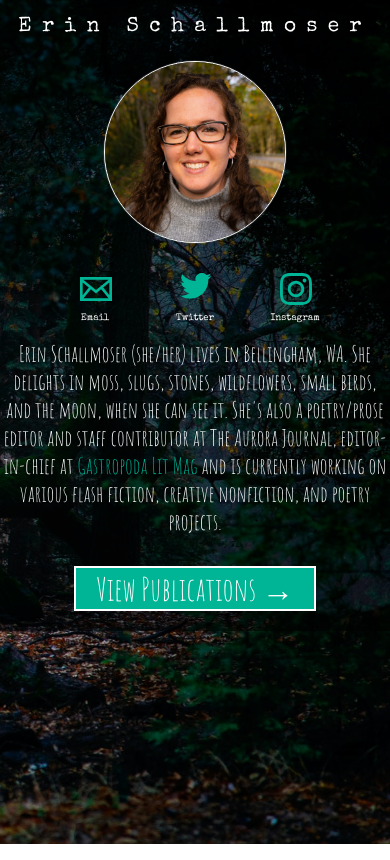
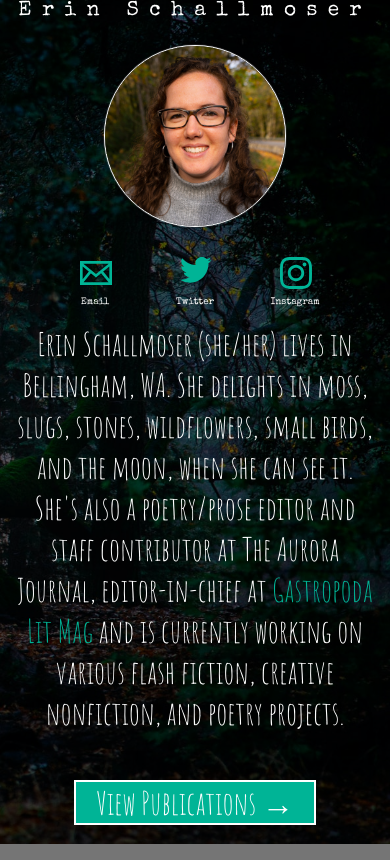
Before and after one commit to dougschallmoser/erins-stories, a React (Create React App) app: page / in a window 390 px wide. Built offline with nearby package versions, Linux system fonts and the light colour scheme.

Commit message:
update mobile

```diff
--- a/public/main.css
+++ b/public/main.css
@@ -263,15 +263,20 @@ a:hover {
 
 @media screen and (max-width: 600px) {
   #splash {
-    display: block;
+    position: relative;
   }
 
   #bio-photo {
     max-height: 180px;
   }
 
+  #bio-text {
+    padding-left: 1rem;
+    padding-right: 1rem;
+  }
+
   #bio-text p {
-    font-size: 1.4rem;
+    font-size: 2rem;
   }
 
   #name {
@@ -305,10 +310,6 @@ a:hover {
 }
 
 @media screen and (max-width: 500px) {
-  #bio-text p {
-    font-size: 1.4rem;
-  }
-
   #pub-title-main {
     font-size: 1rem;
     max-width: 65%;
--- a/src/components/styles.js
+++ b/src/components/styles.js
@@ -19,13 +19,10 @@ export const SCMainContainer = styled.div`
     margin-top: 0;
     padding: 1rem 0;
     width: 100vw;
-    height: auto;
+    height: 100%;
     border: none;
     box-shadow: none;
-    height: auto;
     max-width: 100%;
-    border: none;
-    box-shadow: none;
   }
 `;
 
```
Also changed, not shown: 1 other file (tests, documents, lock files or other folders).
